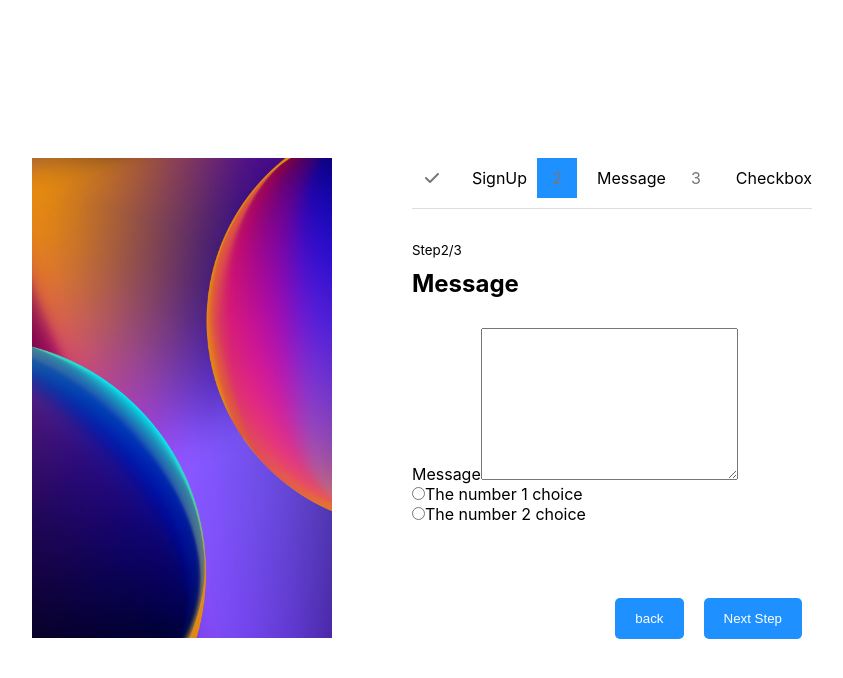
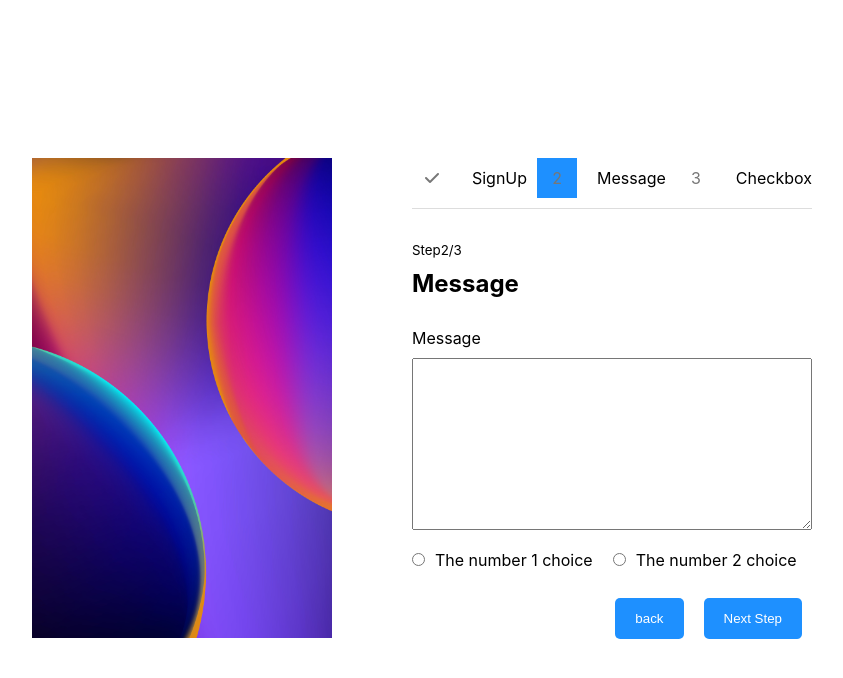
Before and after one commit to saurabhkatwal/multiStepForm, a React (Create React App) app: page / in a window 1280 px wide. Both pictures are taken after a click on the button "Next Step". Shown: the top 678 px of the page, without its empty margins (218-1061 px from the left). Built offline with nearby package versions, Linux system fonts and the light colour scheme.

Commit message:
added styling to message section

```diff
--- a/src/components/MessageInfo.js
+++ b/src/components/MessageInfo.js
@@ -1,21 +1,21 @@
 import React, { Component } from 'react'
-
+import "./css/message.css"
 export default class MessageInfo extends Component {
   render() {
     return (
       <div className='message-info-section'>
-        <div className="message">
+        <div className="message inputDiv">
             <label htmlFor="">Message</label>
             <textarea name="" id="" cols="30" rows="10"></textarea>
         </div>
         <div className="choices">
-            <div className="choice1">
-            <input type="radio" name="choice" id="" />
-            <label htmlFor="">The number 1 choice</label>
+            <div className="choice1 choice">
+            <input type="radio" name="choice" id="choiceOne" />
+            <label htmlFor="choiceOne">The number 1 choice</label>
             </div>
-            <div className="choice2">
-                <input type="radio" name="choice" id="" />
-                <label htmlFor="">The number 2 choice</label>
+            <div className="choice2 choice">
+                <input type="radio" name="choice" id="choiceTwo" />
+                <label htmlFor="choiceTwo">The number 2 choice</label>
             </div>
         </div>
       </div>
--- /dev/null
+++ b/src/components/css/message.css
@@ -0,0 +1,13 @@
+.message.inputDiv{
+    margin-bottom: 20px;
+}
+.choices{
+    display: flex;
+    column-gap: 20px;
+}
+.choice input{
+    margin-right: 10px;
+}
+textarea{
+    padding: 10px;
+}
```
Also changed, not shown: src/components/css/checkbox.css (added).
